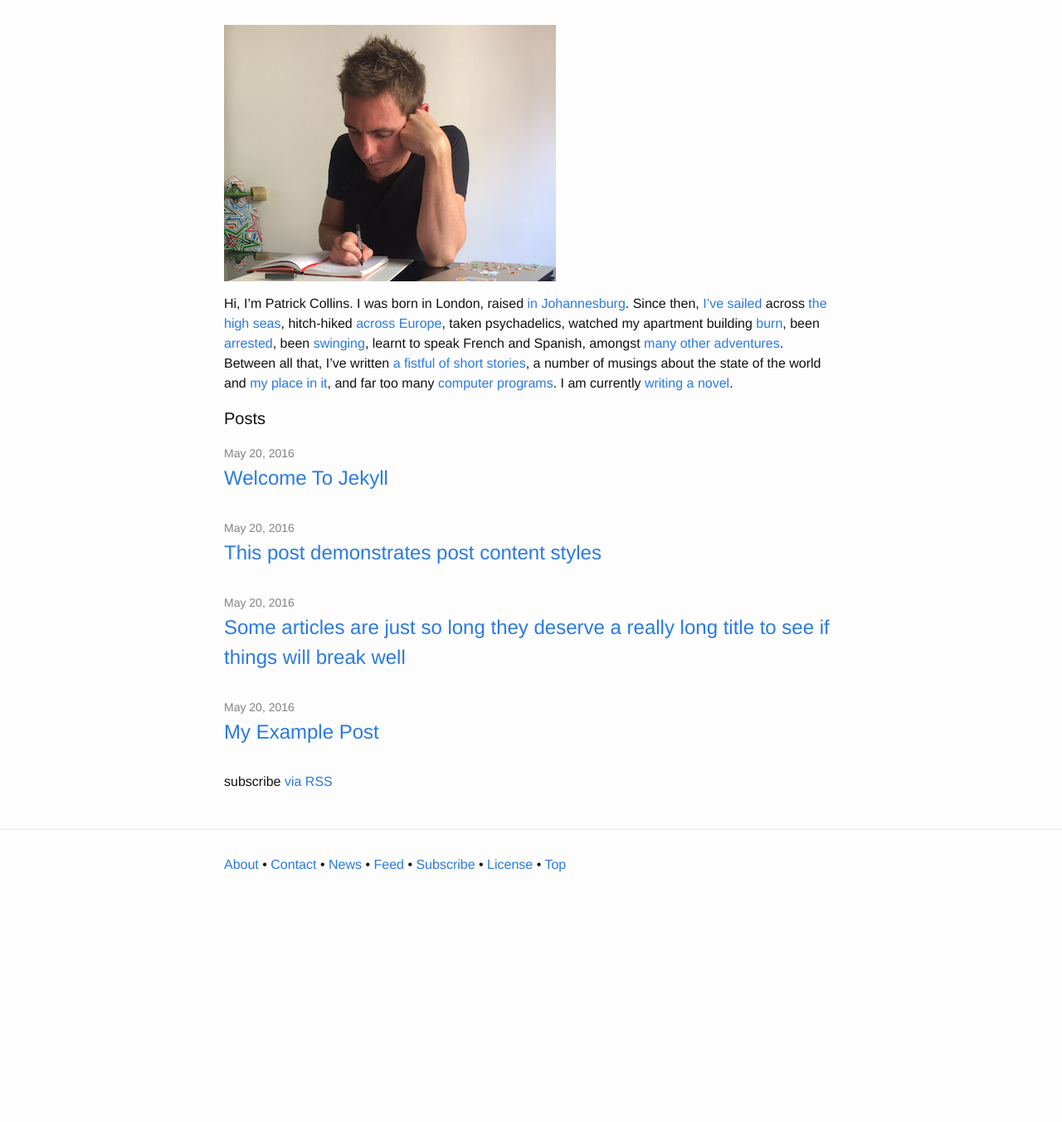
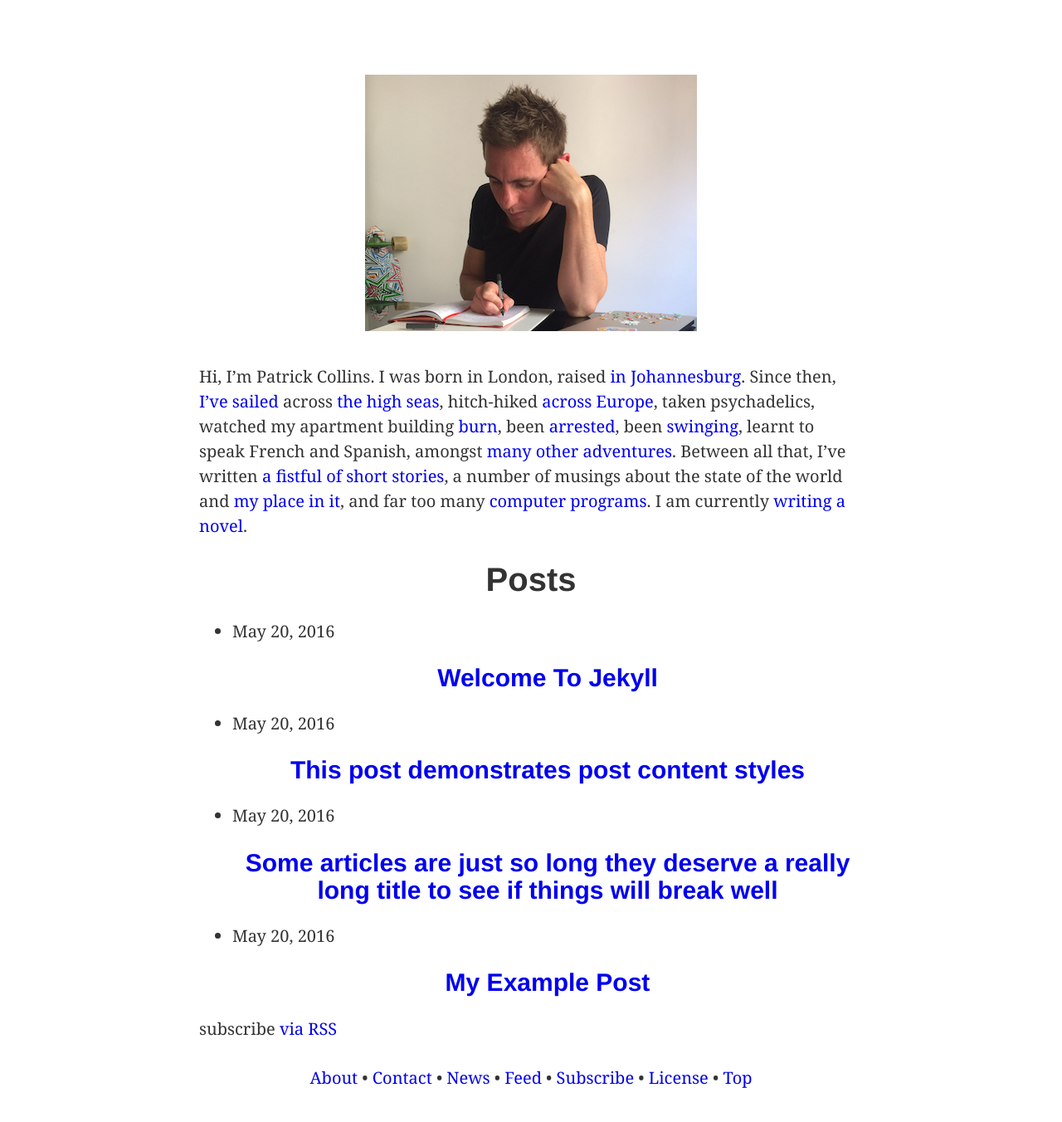
Before and after one commit to patrickjohncollins/patrickjohncollins.github.io, a Jekyll site: the page built from index.md, in a window 1280 px wide. Shown: the whole page at 83% size. Built offline with Jekyll 4.4.1, drawn with Linux system fonts in a browser that asks for light colours; some web fonts are replaced; our own code applies the rules of GitHub Pages for plain Markdown files; before the commit the page ends 1084 px from its top, so only the background shows below that.

Commit message:
Use my own stylesheet

```diff
--- a/_includes/head.html
+++ b/_includes/head.html
@@ -3,7 +3,7 @@
   <meta http-equiv="X-UA-Compatible" content="IE=edge">
   <meta name="viewport" content="width=device-width, initial-scale=1">
   {% seo %}
-  <link rel="stylesheet" href="{{ "/assets/main.css" | relative_url }}">
+  <link rel="stylesheet" href="{{ "/assets/style.css" | relative_url }}">
   <link rel="alternate" type="application/rss+xml" title="{{ site.title | escape }}" href="{{ "/feed.xml" | relative_url }}">
   {% if jekyll.environment == 'production' and site.google_analytics %}
     {% include google-analytics.html %}
--- /dev/null
+++ b/assets/style.css
@@ -0,0 +1,66 @@
+@font-face {
+  font-family: 'ET Bembo';
+  font-style: normal;
+  font-weight: normal;
+  src: local('ET Bembo'), local('et-bembo-roman-old-style-figures'), url(et-bembo-roman-old-style-figures.ttf) format('truetype');
+}
+
+body {
+    margin-top: 70px;
+    margin-left: auto;
+    margin-right: auto;
+    max-width: 40em;
+    font-family: "ET Bembo", Georgia, "Times New Roman", Times, serif;
+    font-size: 20px;
+    line-height: 1.42857143;
+    color: #333333;
+    background-color: #ffffff
+}
+
+header, footer {
+    text-align: center;
+}
+
+header {
+    padding-top: 70px;
+    padding-bottom: 10px;
+}
+
+footer {
+    padding-top: 30px;
+    padding-bottom: 30px;
+}
+
+article {
+    margin-left: 2em;
+    margin-right: 2em;
+    text-align: justify;
+    text-justify: inter-word;
+}
+
+p {
+  text-indent: 0em;
+  margin: 0;
+  margin-top: 1em;
+  line-height: 150%;
+}
+
+h1, h2, h3, h4, h5, h6, .h1, .h2, .h3, .h4, .h5, .h6 {
+    text-align: center;
+    font-family: "ET Bembo", "Helvetica Neue", Helvetica, Arial, sans-serif;
+    font-weight: bold;
+    line-height: 1.1;
+    color: inherit
+}
+
+a {
+    text-decoration: none;
+}
+
+img {
+    padding-top: 20px;
+    padding-bottom: 20px;
+    display: block;
+    margin-left: auto;
+    margin-right: auto;
+}
```
